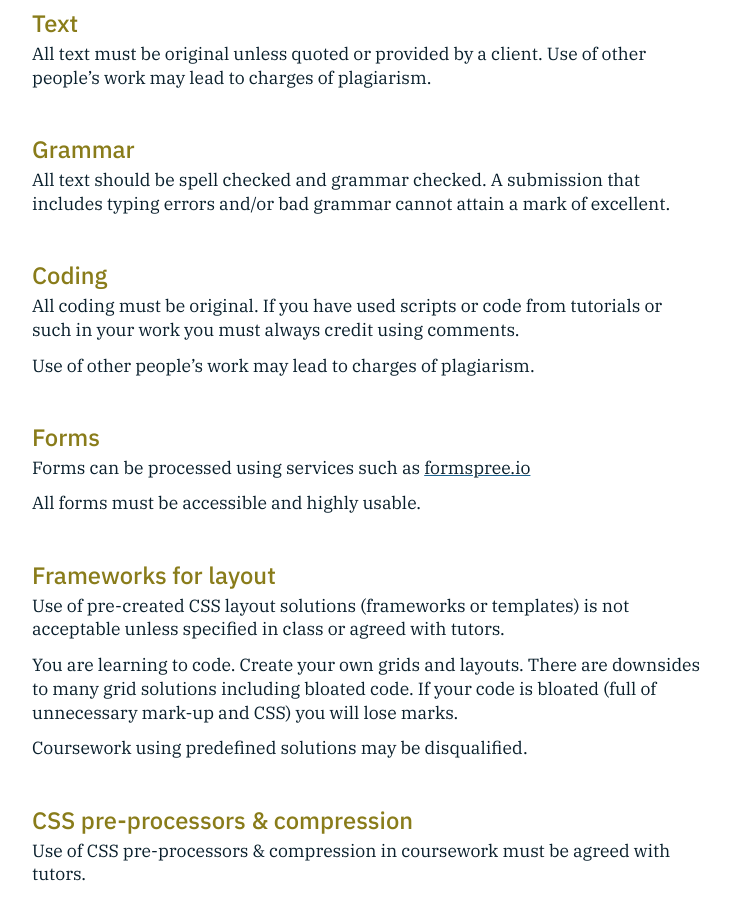
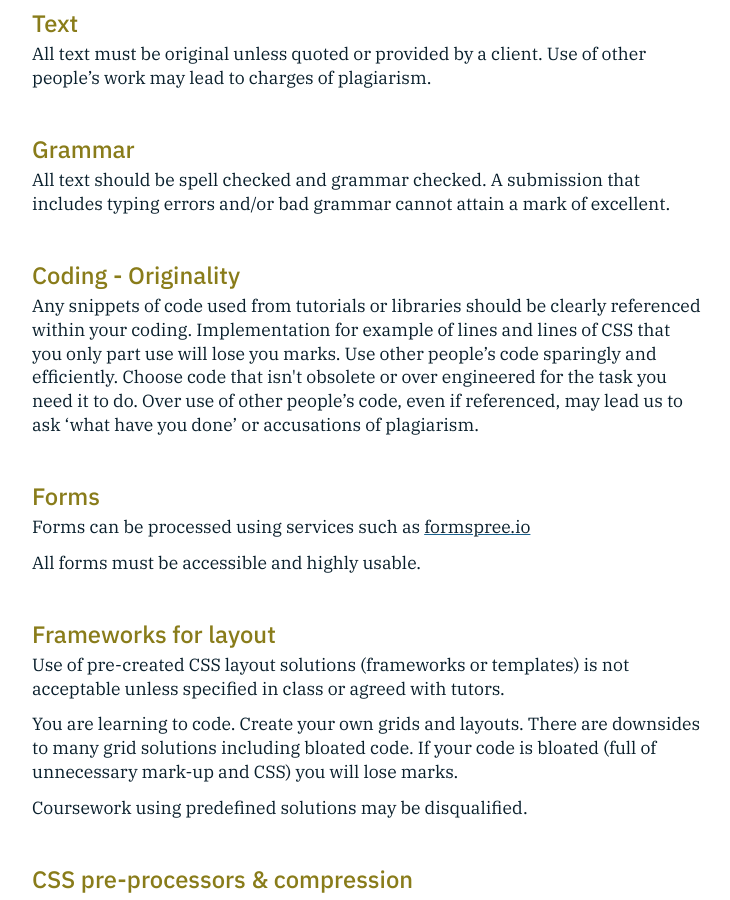
Before and after one commit to mmu-webdesign/mmu-webdesign.github.io, a Jekyll site: the page temporary-pages/required-practices.html, which Jekyll copies as it is, in a window 1280 px wide and 900 px high, scrolled down 5859 px. Shown: the whole window, without its empty margins (273-1003 px from the left). Built offline with Jekyll 4.4.1, drawn with Linux system fonts in a browser that asks for light colours.

Commit message:
updates including originality section

```diff
--- a/temporary-pages/required-practices.html
+++ b/temporary-pages/required-practices.html
@@ -588,11 +588,10 @@
 
 <p>All text should be spell checked and grammar checked. A submission that includes typing errors and/or bad grammar cannot attain a mark of excellent.</p>
 
-<h2>Coding</h2>
+<h2>Coding - Originality</h2>
 
-<p>All coding must be original. If you have used scripts or code from tutorials or such in your work you must always credit using comments.</p>
-
-<p>Use of other people’s work may lead to charges of plagiarism.</p>
+<p>Any snippets of code used from tutorials or libraries should be clearly referenced within your coding. Implementation for example of lines and lines of CSS that you only part use will lose you marks. Use other people’s code sparingly and efficiently.
+    Choose code that isn't obsolete or over engineered for the task you need it to do. Over use of other people’s code, even if referenced, may lead us to ask ‘what have you done’ or accusations of plagiarism.</p>
 
 <h2>Forms</h2>
 
@@ -636,6 +635,8 @@
     will be a disaster and could cause much pain!</p>
 
 <p>Always be prepared to 're-wind' when things don't work. Version control can help with this.</p>
+
+
 </div>
 
 <footer>
```
